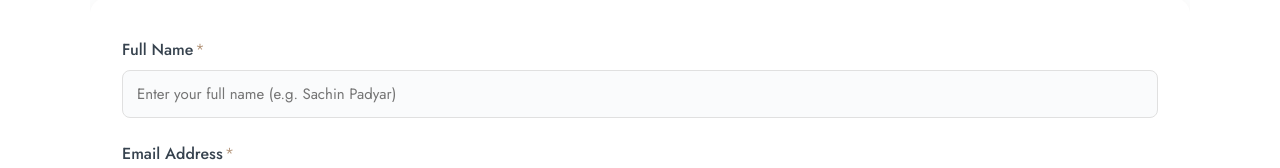
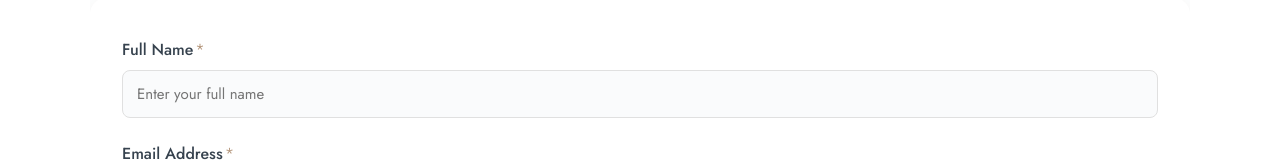
Before and after one commit to neeelpatell19/namunjii, a React (Vite) app: page /vendor-verification in a window 1280 px wide. Shown: the part 275-443 px from the top of the page. Built offline with nearby package versions, Linux system fonts and the light colour scheme.

Commit message:
Add thing

```diff
--- a/src/Components/OthersComponents/VendorVerification/VendorVerification.jsx
+++ b/src/Components/OthersComponents/VendorVerification/VendorVerification.jsx
@@ -614,7 +614,7 @@ const VendorVerification = () => {
                                                 }
                                             }}
                                             required
-                                            placeholder="Enter your full name (e.g. Sachin Padyar)"
+                                            placeholder="Enter your full name"
                                         />
                                         {errors.fullName && <p className="error-message">{errors.fullName}</p>}
                                     </div>
@@ -802,7 +802,7 @@ const VendorVerification = () => {
                                     </div> */}
                                     <div style={{ marginTop: '20px', textAlign: 'center' }}>
                                         <small style={{ color: '#666', display: 'block', marginBottom: '10px' }}>
-                                            <span style={{ color: '#dc3545' }}>*</span> All fields are mandatory &nbsp;<button onClick={clearForm} style={{ backgroundColor: '#6c757d', border: '1px solid #6c757d', opacity: 0.8,color:"white" }}>Reset Form</button>
+                                            <span style={{ color: '#dc3545' }}>*</span> All fields are mandatory &nbsp;<button onClick={clearForm} style={{ backgroundColor: '#6c757d', border: '1px solid #6c757d', opacity: 0.8, color: "white" }}>Reset Form</button>
                                         </small>
                                         <button
                                             className="CommonBtn"
```
